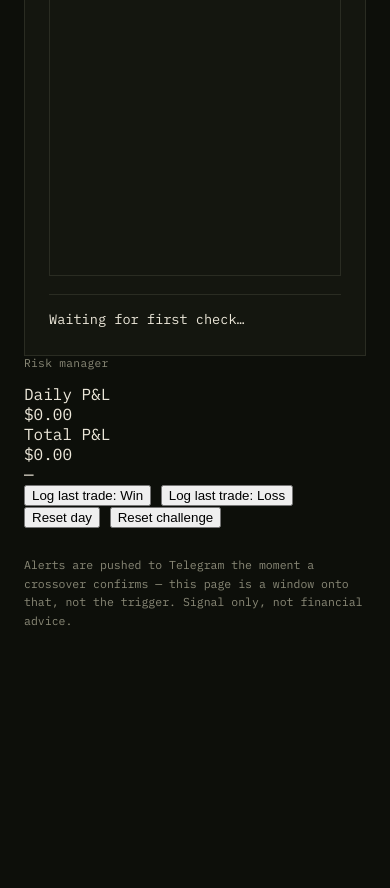
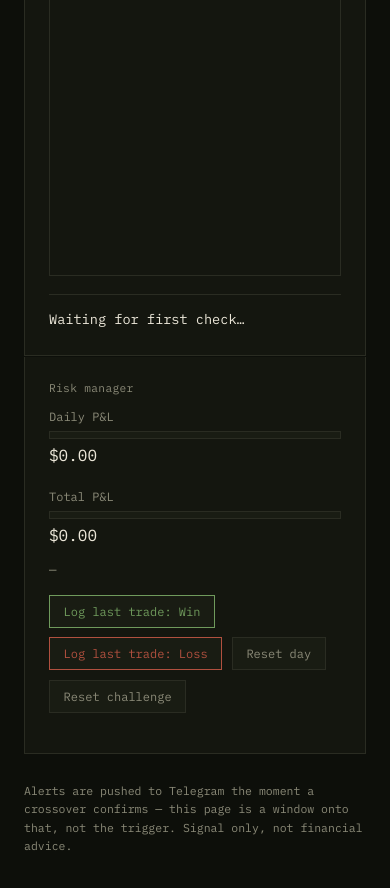
Before and after one commit to rashxiel-dev/xauusd-signal-desk, a website: page public/index.html in a window 390 px wide. Shown: the part 1247-2135 px from the top of the page. Before the commit the page ends 1925 px from the top, so only its background shows below. Drawn offline with Linux system fonts and the light colour scheme; no server answers.

Commit message:
Update style.css

```diff
--- a/public/style.css
+++ b/public/style.css
@@ -308,6 +308,115 @@ html, body {
   line-height: 1.6;
 }
 
+/* ---- risk manager ---- */
+.riskwrap {
+  margin-top: 1px;
+  background: var(--panel);
+  border: 1px solid var(--line);
+  border-top: none;
+  padding: 1.5rem;
+}
+
+.riskbanner {
+  background: rgba(177, 80, 63, 0.12);
+  border: 1px solid var(--sell);
+  color: var(--sell);
+  font-size: 0.82rem;
+  padding: 0.65rem 0.9rem;
+  margin-bottom: 1rem;
+  line-height: 1.5;
+}
+
+.riskgrid {
+  display: grid;
+  grid-template-columns: 1fr 1fr;
+  gap: 1.5rem;
+  margin-bottom: 1rem;
+}
+
+@media (max-width: 720px) {
+  .riskgrid { grid-template-columns: 1fr; }
+}
+
+.risklabel {
+  font-size: 0.75rem;
+  color: var(--text-muted);
+  margin-bottom: 0.4rem;
+  display: flex;
+  justify-content: space-between;
+}
+
+.riskbar {
+  height: 8px;
+  background: var(--panel-raised);
+  border: 1px solid var(--line);
+  overflow: hidden;
+}
+
+.riskbar__fill {
+  height: 100%;
+  width: 0%;
+  background: var(--buy);
+  transition: width 0.3s ease;
+}
+
+.riskbar__fill.is-loss { background: var(--sell); }
+
+.riskvalue {
+  margin-top: 0.4rem;
+  font-size: 1rem;
+  font-variant-numeric: tabular-nums;
+}
+
+.riskmeta {
+  font-size: 0.78rem;
+  color: var(--text-muted);
+  margin-bottom: 1.1rem;
+}
+
+.riskactions {
+  display: flex;
+  flex-wrap: wrap;
+  gap: 0.6rem;
+  margin-bottom: 1rem;
+}
+
+.riskbtn {
+  font-family: var(--font-mono);
+  font-size: 0.75rem;
+  padding: 0.5rem 0.85rem;
+  border: 1px solid var(--line);
+  background: var(--panel-raised);
+  color: var(--text);
+  cursor: pointer;
+}
+
+.riskbtn:hover { border-color: var(--gold-dim); }
+.riskbtn--win { border-color: var(--buy); color: var(--buy); }
+.riskbtn--loss { border-color: var(--sell); color: var(--sell); }
+.riskbtn--ghost { color: var(--text-muted); }
+.riskbtn:disabled { opacity: 0.4; cursor: not-allowed; }
+
+.risklog {
+  list-style: none;
+  margin: 0;
+  padding: 0;
+  font-size: 0.78rem;
+  max-height: 140px;
+  overflow-y: auto;
+}
+
+.risklog li {
+  display: flex;
+  justify-content: space-between;
+  padding: 0.4rem 0;
+  border-top: 1px solid var(--line);
+  color: var(--text-muted);
+}
+.risklog li:first-child { border-top: none; }
+.risklog .is-win { color: var(--buy); }
+.risklog .is-loss { color: var(--sell); }
+
 /* ---- footer ---- */
 .desk__footer {
   margin-top: 1.75rem;
```
